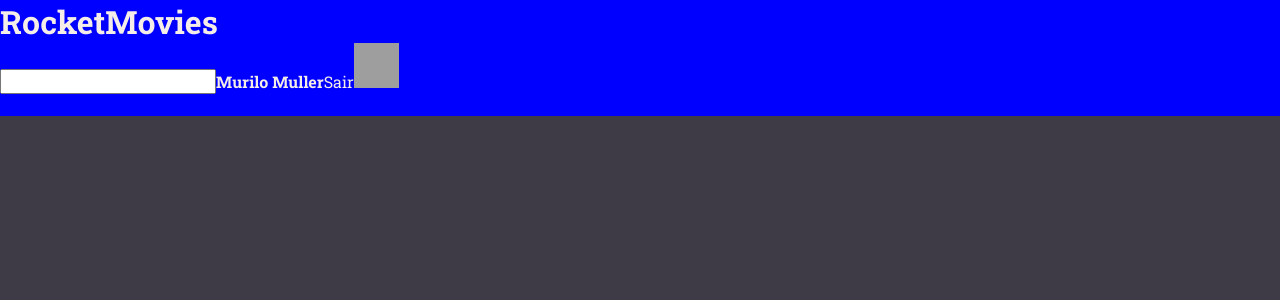
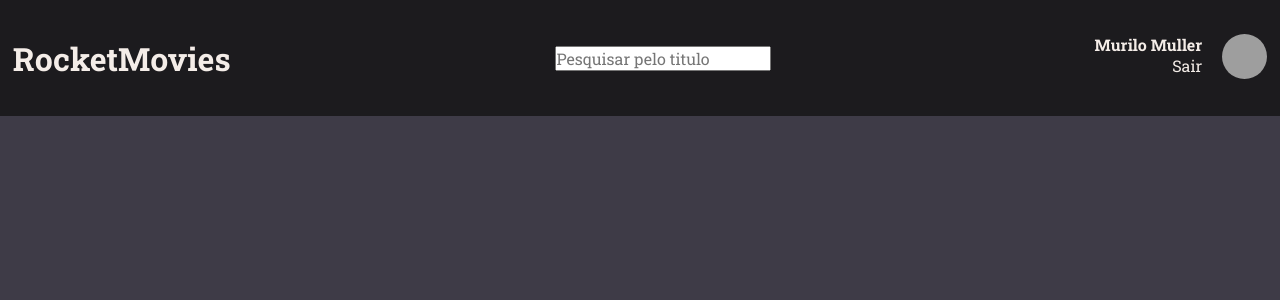
Before and after one commit to MullerHub/Rocketseat-Explorer, a React (Vite) app in the folder Stage0902_desafio/RocketMovies/: page / in a window 1280 px wide. Shown: the top 300 px of the page. Built offline with nearby package versions, Linux system fonts and the light colour scheme; grey boxes are pictures that could not be loaded.

Commit message:
Header atualizado

```diff
--- a/Stage0902_desafio/RocketMovies/src/components/Header/index.jsx
+++ b/Stage0902_desafio/RocketMovies/src/components/Header/index.jsx
@@ -5,12 +5,17 @@ export function Header() {
 
     <Container>
       <h1>RocketMovies</h1>
-      <input />
-      <strong>Murilo Muller</strong>
-      <span>Sair</span>
-      <a>
-        <Perfil src='https://www.github.com/mullerhub.png'></Perfil>
-      </a>
+      <input placeholder='Pesquisar pelo titulo' />
+      <div>
+        <div>
+          <strong>Murilo Muller</strong>
+          <a>Sair</a>
+        </div>
+
+        <a>
+          <Perfil src='https://www.github.com/mullerhub.png'></Perfil>
+        </a>
+      </div>
     </Container>
   )
 }
--- a/Stage0902_desafio/RocketMovies/src/components/Header/styles.js
+++ b/Stage0902_desafio/RocketMovies/src/components/Header/styles.js
@@ -1,17 +1,27 @@
 import styled from 'styled-components'
 
 export const Container = styled.div`
+  padding: 1vw;
   width: 100%;
   height: 116px;
-  // background-color: ${({ theme }) => theme.COLORS.BACKGROUND_900};
-  background-color: blue;
+  background-color: ${({ theme }) => theme.COLORS.BACKGROUND_900};
+  display: flex;
+  align-items: center;
+  justify-content: space-between;
+
+  > div {
+    display: flex;
+
+    > div {
+      display: flex;
+      flex-direction: column;
+      align-items: flex-end;
+      margin-right: 20px;
+    }
+  }
 `
 export const Perfil = styled.img`
   width: 45px;
   height: 45px;
-
-  > img {
-    max-width: 100%;
-    background-color: red;
-  }
+  border-radius: 50%;
 `
```
